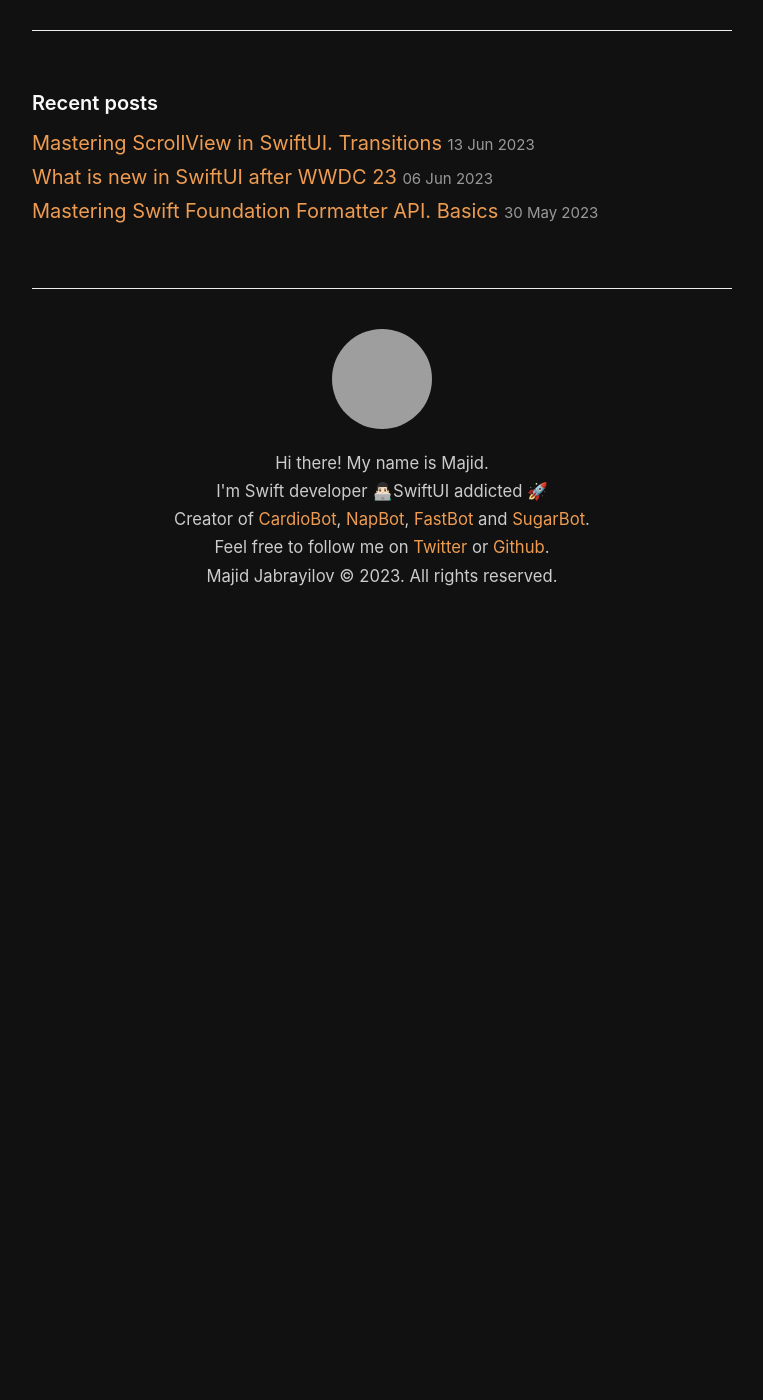
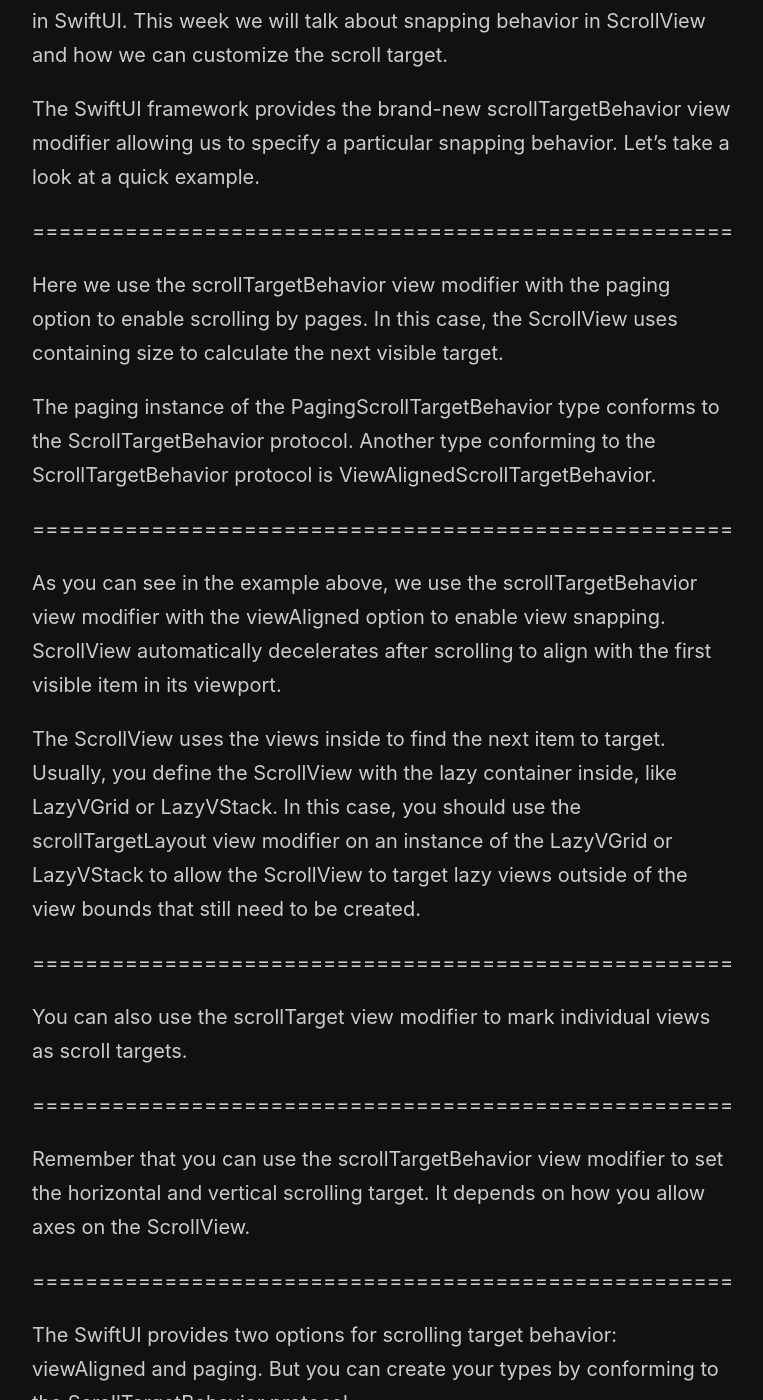
Before and after one commit to mecid/mecid.github.io, a Jekyll site: the page built from _posts/2023-06-20-mastering-scrollview-in-swiftui-target-behavior.md, in a window 1280 px wide and 1400 px high, scrolled down 306 px. Shown: the whole window, without its empty margins (258-1021 px from the left). Built offline with Jekyll 4.4.1, drawn with Linux system fonts in a browser that asks for light colours; before the commit the page ends 936 px from its top, so only the background shows below that; some of the changed text lies outside the part shown; grey boxes are pictures that could not be loaded.

Commit message:
scroll target post content added

```diff
--- a/_posts/2023-06-20-mastering-scrollview-in-swiftui-target-behavior.md
+++ b/_posts/2023-06-20-mastering-scrollview-in-swiftui-target-behavior.md
@@ -2,3 +2,43 @@
 title: Mastering ScrollView in SwiftUI. Target Behavior
 layout: post
 ---
+
+This year we have massive additions for all APIs related to the ScrollView in SwiftUI. This week we will talk about snapping behavior in ScrollView and how we can customize the scroll target.
+
+The SwiftUI framework provides the brand-new scrollTargetBehavior view modifier allowing us to specify a particular snapping behavior. Let's take a look at a quick example.
+
+=====================================================
+
+Here we use the scrollTargetBehavior view modifier with the paging option to enable scrolling by pages. In this case, the ScrollView uses containing size to calculate the next visible target.
+
+The paging instance of the PagingScrollTargetBehavior type conforms to the ScrollTargetBehavior protocol. Another type conforming to the ScrollTargetBehavior protocol is ViewAlignedScrollTargetBehavior.
+
+=====================================================
+
+As you can see in the example above, we use the scrollTargetBehavior view modifier with the viewAligned option to enable view snapping. ScrollView automatically decelerates after scrolling to align with the first visible item in its viewport.
+
+The ScrollView uses the views inside to find the next item to target. Usually, you define the ScrollView with the lazy container inside, like LazyVGrid or LazyVStack. In this case, you should use the scrollTargetLayout view modifier on an instance of the LazyVGrid or LazyVStack to allow the ScrollView to target lazy views outside of the view bounds that still need to be created.
+
+=====================================================
+
+You can also use the scrollTarget view modifier to mark individual views as scroll targets.
+
+=====================================================
+
+Remember that you can use the scrollTargetBehavior view modifier to set the horizontal and vertical scrolling target. It depends on how you allow axes on the ScrollView.
+
+=====================================================
+
+The SwiftUI provides two options for scrolling target behavior: viewAligned and paging. But you can create your types by conforming to the ScrollTargetBehavior protocol.
+
+=====================================================
+
+As you can see in the example above, we define the CustomScrollTargetBehavior type conforming to the ScrollTargetBehavior protocol. It needs to implement the only required function called updateTarget. The updateTarget function has two parameters target and context.
+
+=====================================================
+
+The target parameter is an inout instance of the ScrollTarget type and allows us to set the rect and anchor point for our target inside the ScrollView.
+
+The context parameter is an instance of the ScrollTargetBehaviorContext type and provides information about the context in which the scroll target updates. It provides access to enabled axes, velocity, container size, content size, original target, etc.
+
+With these additions, the ScrollView type gains a lot of power and allows us to build a super-custom experience for our users on all Apple platforms.
```
